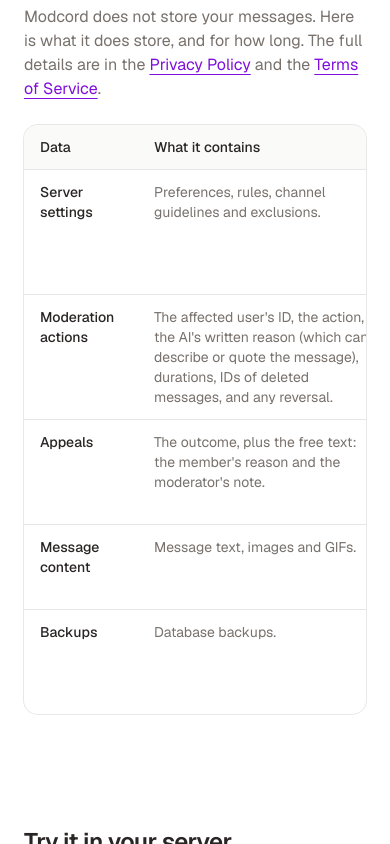
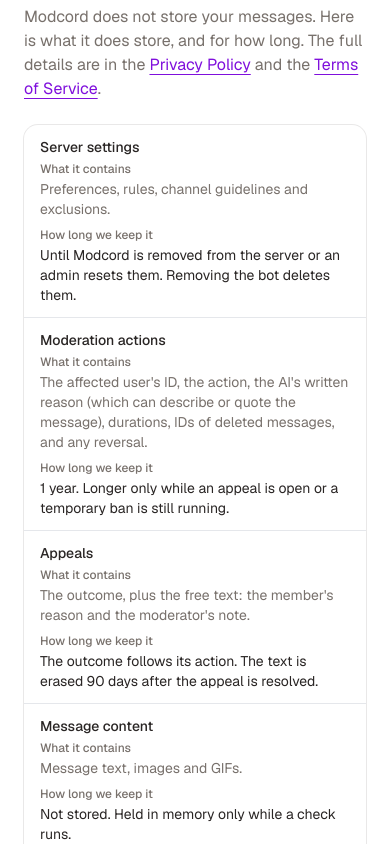
Before and after one commit to HoneyBerries/honeyberries.net, a Next.js app: page /projects/modcord in a window 390 px wide. Shown: the part 3840-4684 px from the top of the page. Built offline with nearby package versions, Linux system fonts and the light colour scheme.

Commit message:
Stack the retention table on phones so the retention column is visible
Co-Authored-By: Claude Sonnet 5.5 <noreply@anthropic.com>
Claude-Session: https://claude.ai/code/session_013z8ZR3kxnsNHeqSd2rbDbX

```diff
--- a/components/modcord/retention-table.tsx
+++ b/components/modcord/retention-table.tsx
@@ -1,25 +1,31 @@
 import { retentionRows } from "@/lib/data/modcord"
+
+const label =
+  "before:mb-0.5 before:block before:text-xs before:font-medium before:text-muted-foreground before:content-[attr(data-label)] sm:before:hidden"
 
 export function RetentionTable() {
   return (
     <div className="overflow-x-auto rounded-xl ring-1 ring-foreground/10">
-      <table className="w-full min-w-[34rem] border-collapse text-left text-sm">
+      <table className="block w-full border-collapse text-left text-sm sm:table sm:min-w-[34rem]">
         <caption className="sr-only">
           What Modcord stores and for how long
         </caption>
-        <thead>
+        <thead className="sr-only sm:not-sr-only sm:table-header-group">
           <tr className="border-b bg-muted/50">
             <th scope="col" className="px-4 py-3 font-medium">Data</th>
             <th scope="col" className="px-4 py-3 font-medium">What it contains</th>
             <th scope="col" className="px-4 py-3 font-medium">How long we keep it</th>
           </tr>
         </thead>
-        <tbody>
+        <tbody className="block sm:table-row-group">
           {retentionRows.map((row) => (
-            <tr key={row.data} className="border-b last:border-0 align-top">
-              <th scope="row" className="px-4 py-3 font-medium">{row.data}</th>
-              <td className="px-4 py-3 text-muted-foreground">{row.contents}</td>
-              <td className="px-4 py-3">{row.kept}</td>
+            <tr
+              key={row.data}
+              className="block border-b px-4 py-3 last:border-0 sm:table-row sm:px-0 sm:py-0 sm:align-top"
+            >
+              <th scope="row" className="block pb-1 font-medium sm:table-cell sm:px-4 sm:py-3">{row.data}</th>
+              <td data-label="What it contains" className={`block pb-2 text-muted-foreground sm:table-cell sm:px-4 sm:py-3 ${label}`}>{row.contents}</td>
+              <td data-label="How long we keep it" className={`block sm:table-cell sm:px-4 sm:py-3 ${label}`}>{row.kept}</td>
             </tr>
           ))}
         </tbody>
```
